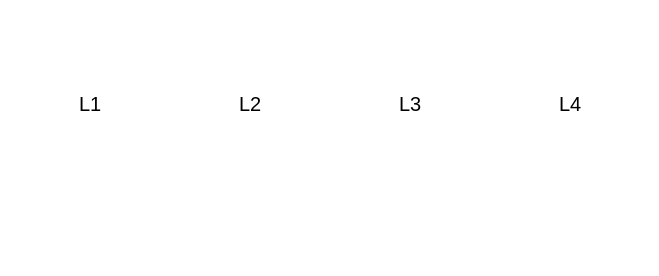
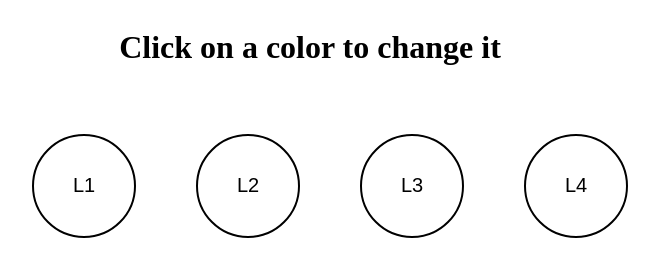
Before and after one commit to aminkhalsi/Random_colors, a plain HTML site: page index.html in a window 1280 px wide. Shown: the whole page, without its empty margins (330-989 px from the left). Drawn offline with Linux system fonts and the light colour scheme.

Commit message:
small changes

```diff
--- a/index.html
+++ b/index.html
@@ -7,6 +7,7 @@
     <style>
         body{
             display:flex;
+            flex-direction: column;
             justify-content:center;
             align-items:center;
 
@@ -30,13 +31,13 @@
             display:flex;
             justify-content:center;
             align-items: center;
-            border-color: black;
-            border: 2px;
+            border: black 2px solid;
         }
     </style>
 
 </head>
 <body>
+    <h1>Click on a color to change it</h1>
     <ul>
         <li>L1</li>
         <li>L2</li>
```
